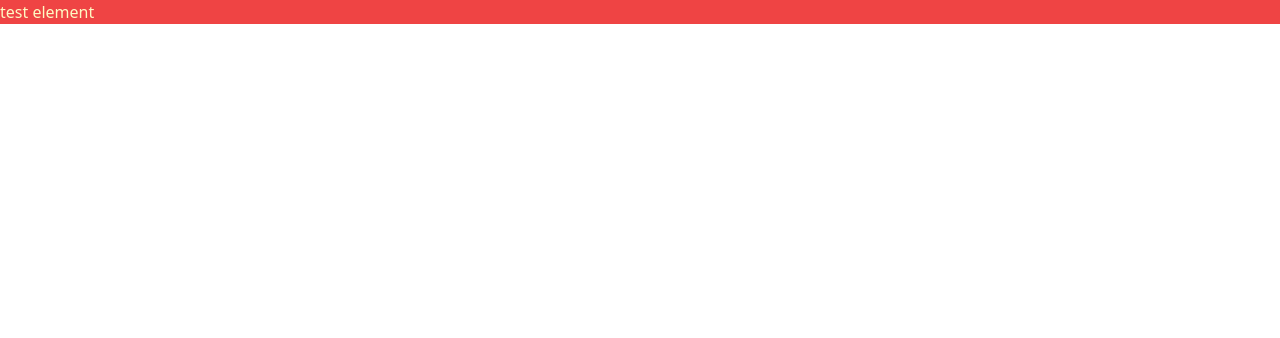
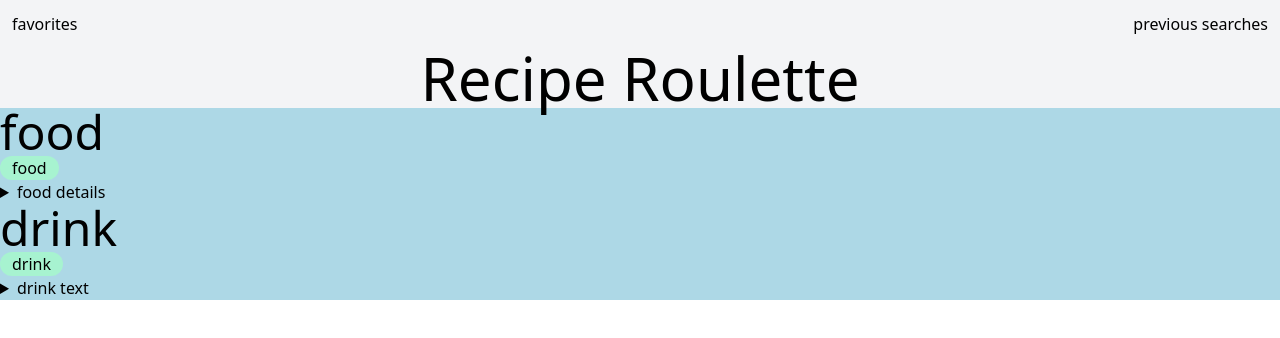
Before and after one commit to rehpotsirhc21/recipe-finder, a website: page index.html in a window 1280 px wide. Drawn offline with nearby package versions, Linux system fonts and the light colour scheme.

Commit message:
HTML outline and psudocode

```diff
--- a/assets/css/style.css
+++ b/assets/css/style.css
@@ -1,3 +1,7 @@
 @tailwind base;
 @tailwind components;
 @tailwind utilities;
+
+main {
+    background-color: lightblue;
+}
--- a/index.html
+++ b/index.html
@@ -1,18 +1,54 @@
 <!DOCTYPE html>
 <html lang="en">
-<head>
-    <meta charset="UTF-8">
-    <meta http-equiv="X-UA-Compatible" content="IE=edge">
-    <meta name="viewport" content="width=device-width, initial-scale=1.0">
-    <link rel="stylesheet" href="./tailwind/output.css">
-    <link rel="stylesheet" href="./assets/css/style.css">
-    <title>Document</title>
-</head>
-<body>
-    <div class="flex-auto flex-col">
-        <h2 class="text-yellow-100 bg-red-500">test element</h2>
-    </div>
+  <head>
+    <meta charset="UTF-8" />
+    <meta http-equiv="X-UA-Compatible" content="IE=edge" />
+    <meta name="viewport" content="width=device-width, initial-scale=1.0" />
+    <link rel="stylesheet" href="./tailwind/output.css" />
+    <link rel="stylesheet" href="./assets/css/style.css" />
+
+    <title>Recipe Roulette</title>
+  </head>
+  <body>
+    <header id="header" class="bg-gray-100">
+        <nav id="nav">
+            <ul class="flex flex-row justify-between p-3">
+              <li>favorites</li>
+              <li>previous searches</li>
+            </ul>
+          </nav>
+      <h1 id="title" class="text-6xl text-center">Recipe Roulette</h1>
+
+    </header>
+    <body>
+        <main>
+      <section>
+        <h2 id="food" class="text-5xl">food</h2>
+        <button id="foodBtn" class="bg-emerald-200 rounded-full px-3">food</button>
+        <details>
+            <summary>food details</summary>
+        <div id="foodImg">food image</div>
+        <div id="ingredients-food">ingred</div>
+        <div id="directions-food">directions</div>
+        <div id="links">links</div>
+    </details>
+      </section>
+
+      <section>
+          <h2 id="drink" class="text-5xl">drink</h2>
+          <button id="drinkBtn" class="bg-emerald-200 rounded-full px-3">drink</button>
+          <details>
+              <summary>drink text</summary>
+          <div id="drinkImg">drink img</div>
+          <div id="ingredients-drink">ingre</div>
+        <div id="directions-drink">directions</div>
+    </details>
+
+      </section>
+      </main>
+    </body>
+
     <script src="https://code.jquery.com/jquery-3.4.1.min.js"></script>
     <script src="./assets/JS/script.js"></script>
-</body>
+  </body>
 </html>
```
Also changed, not shown: assets/JS/script.js (+13 -0 lines), README.md, tailwind/output.css.
